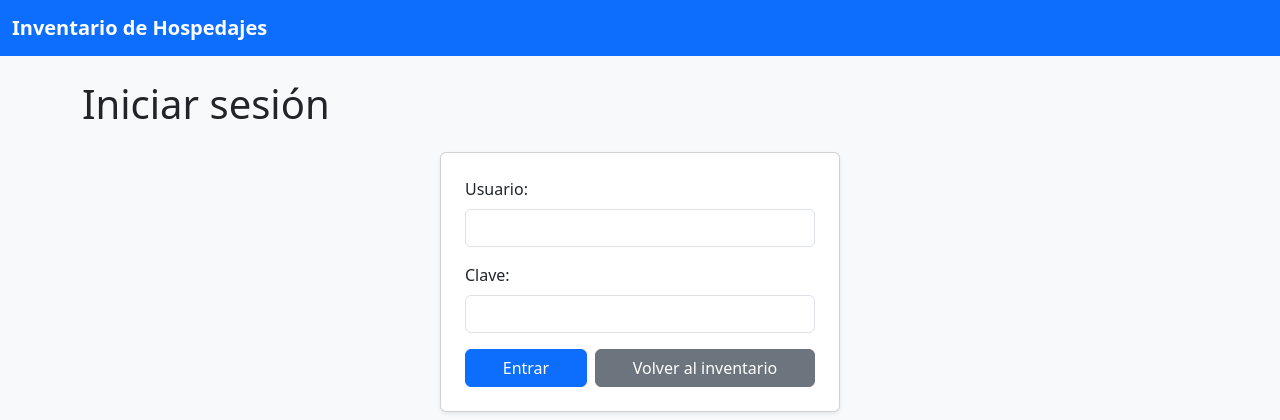
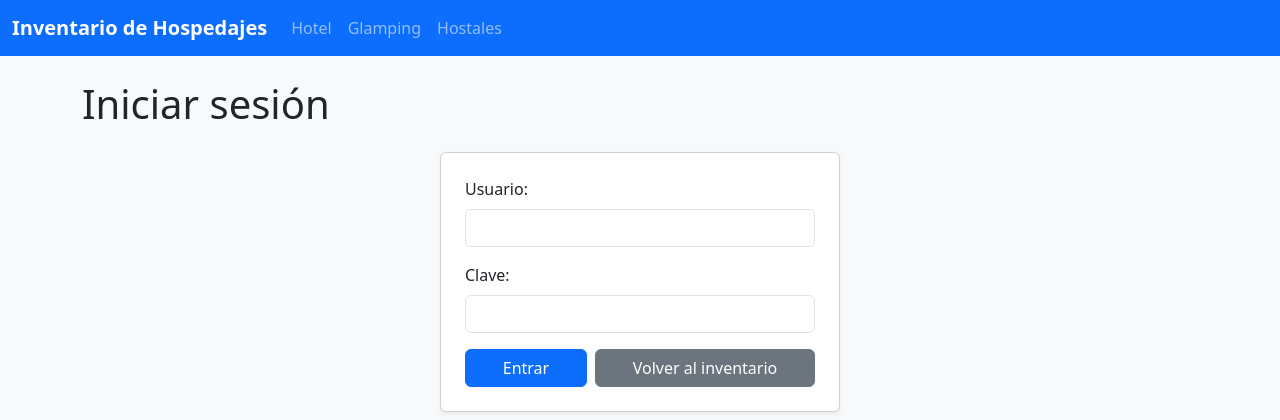
Before and after one commit to JOSEGZ1038/Hospedajes-Frontino, a Flask app: page /login in a window 1280 px wide. Shown: the top 420 px of the page. Run offline with Flask 3, Linux system fonts and the light colour scheme.

Commit message:
Subir todos los archivos actualizados

```diff
--- a/templates/login.html
+++ b/templates/login.html
@@ -12,6 +12,19 @@
         <button class="navbar-toggler" type="button" data-bs-toggle="collapse" data-bs-target="#navbarNav" aria-controls="navbarNav" aria-expanded="false" aria-label="Toggle navigation">
             <span class="navbar-toggler-icon"></span>
         </button>
+        <div class="collapse navbar-collapse" id="navbarNav">
+            <ul class="navbar-nav me-auto">
+                <li class="nav-item">
+                    <a class="nav-link" href="{{ url_for('hospedajes_por_tipo', tipo='hotel') }}">Hotel</a>
+                </li>
+                <li class="nav-item">
+                    <a class="nav-link" href="{{ url_for('hospedajes_por_tipo', tipo='glamping') }}">Glamping</a>
+                </li>
+                <li class="nav-item">
+                    <a class="nav-link" href="{{ url_for('hospedajes_por_tipo', tipo='hostal') }}">Hostales</a>
+                </li>
+            </ul>
+        </div>
     </div>
 </nav>
 <body class="bg-light">
```
Also changed, not shown: templates/editar.html (+11 -0 lines), templates/index.html (+11 -0 lines), templates/registrar.html (+11 -0 lines), templates/resenas.html (+11 -0 lines), inventario.db, static/uploads/Glamping_Bosque_Magico_Imagen de WhatsApp 2025-12-03 a las 10.00.35_d7615038.jpg (added), static/uploads/Hostal_los_Olivos_Captura de pantalla 2025-12-03 095319.png (added).
